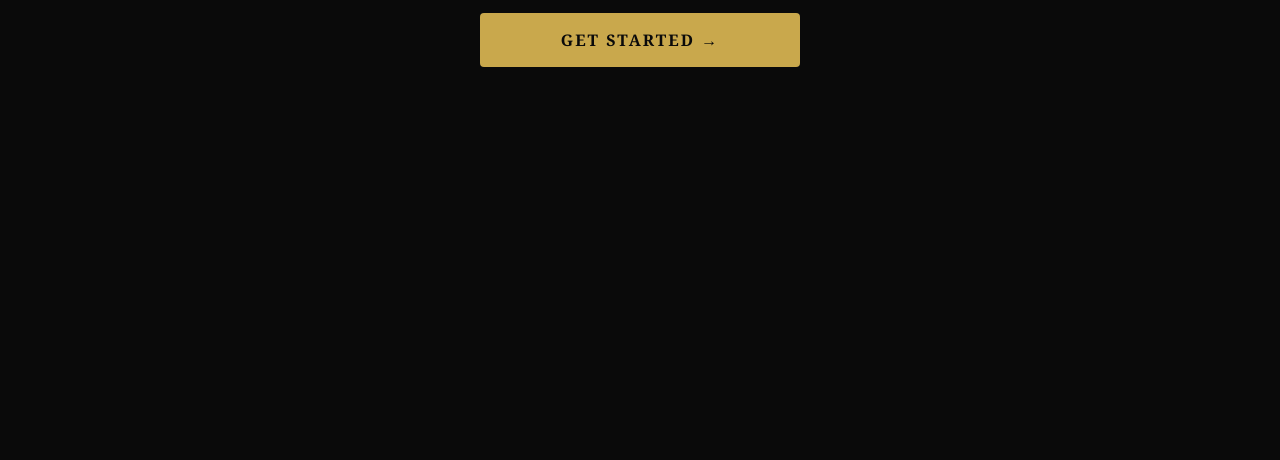
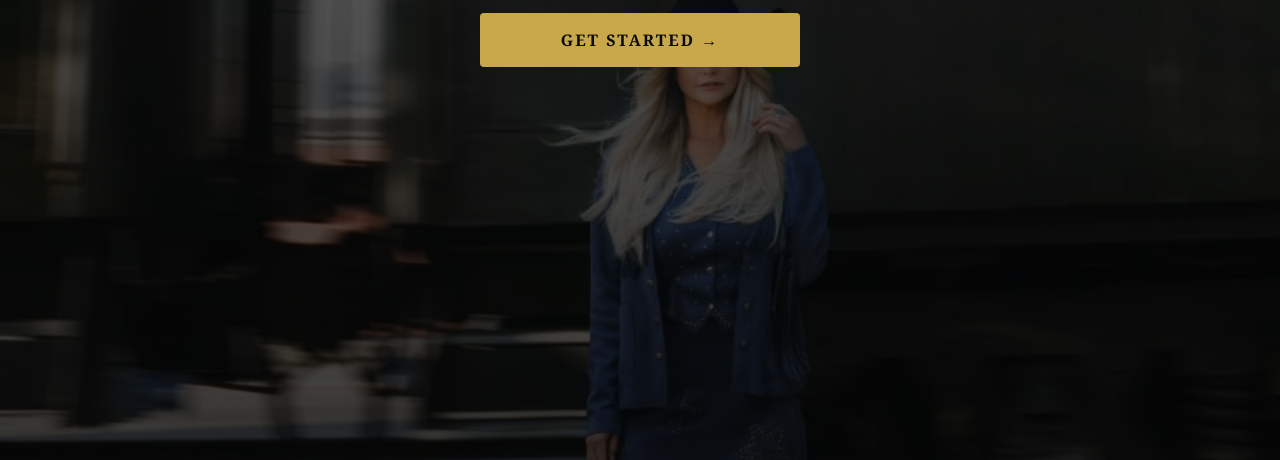
Before and after one commit to emily2438781-prog/Miranda-Lambert-membership, a website: page public/index.html in a window 1280 px wide. Shown: the part 340-800 px from the top of the page. Drawn offline with Linux system fonts and the light colour scheme.

Commit message:
Add mira.jpeg background image to the first page

```diff
--- a/public/style.css
+++ b/public/style.css
@@ -3,7 +3,7 @@
 
 body {
   font-family: 'Georgia', serif;
-  background: #0a0a0a;
+  background: linear-gradient(to bottom, rgba(0,0,0,0.55) 0%, rgba(0,0,0,0.75) 100%), url('mira.jpeg') center/cover no-repeat fixed, #0a0a0a;
   color: #fff;
   min-height: 100vh;
 }
```
Also changed, not shown: public/mira.jpeg (added).
